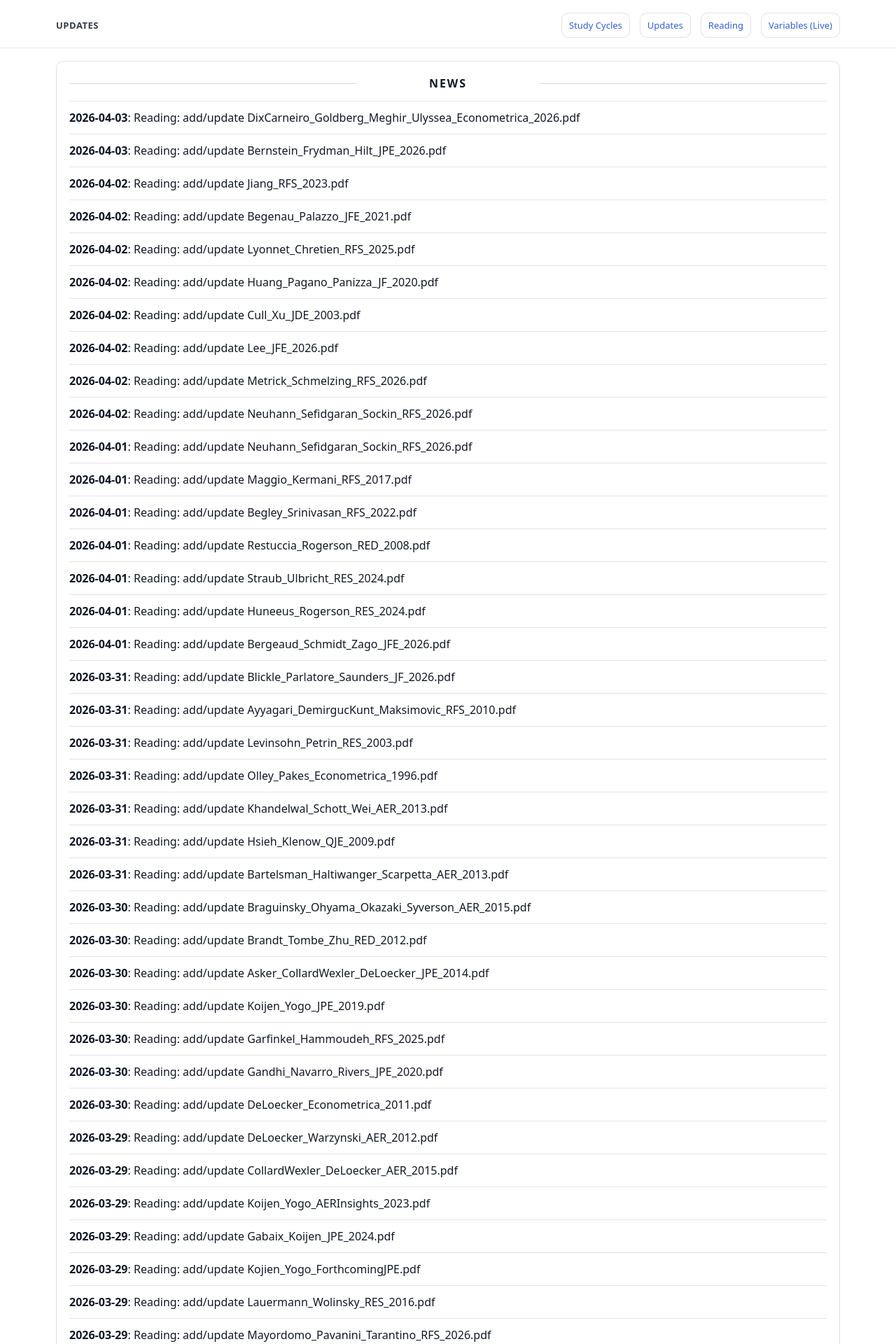
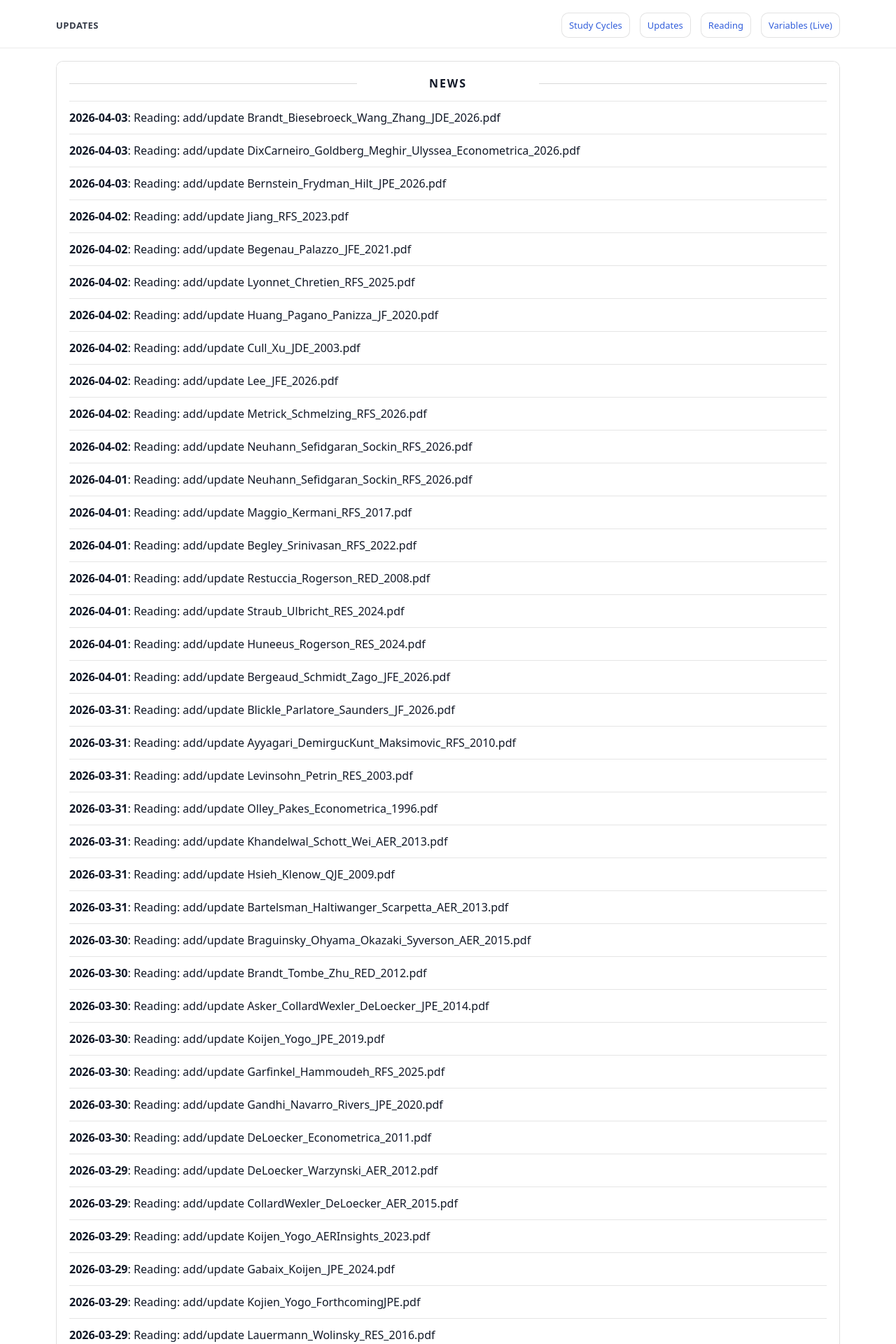
Before and after one commit to yaxinzn/study-archive, a Jekyll site: the page built from updates/index.md, in a window 1280 px wide. Shown: the top 1920 px of the page at 70% size. Built offline with Jekyll 4.4.1, drawn with Linux system fonts in a browser that asks for light colours; some of the changed text lies outside the part shown.

Commit message:
chore: update NEWS feed

```diff
--- a/_data/news.yml
+++ b/_data/news.yml
@@ -1,4 +1,7 @@
 # Auto-generated update history (sorted newest -> oldest). Do not edit manually.
+- ts: "1775206785"
+  date: "2026-04-03"
+  title: "Reading: add/update Brandt_Biesebroeck_Wang_Zhang_JDE_2026.pdf"
 - ts: "1775164140"
   date: "2026-04-03"
   title: "Reading: add/update DixCarneiro_Goldberg_Meghir_Ulyssea_Econometrica_2026.pdf"
```
